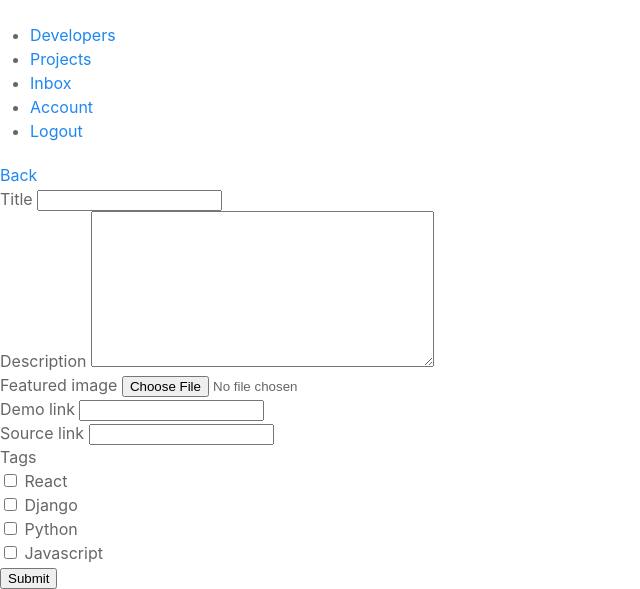
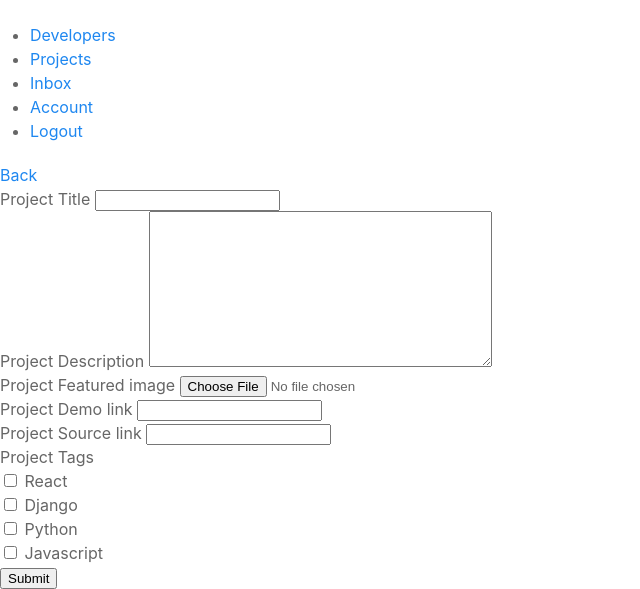
Before and after one commit to LeahGrim/devsearch, a Django app: page /projects/create-project/ in a window 1280 px wide. Shown: the part 321-910 px from the top of the page, without its empty margins (0-640 px from the left). Run offline with Django 4.2, Linux system fonts and the light colour scheme; a user stored in the database is signed in; data comes from the database, SQL or seed files in the repository; some libraries are stand-ins or nearby versions.

```diff
--- a/projects/templates/projects/project_form.html
+++ b/projects/templates/projects/project_form.html
@@ -12,7 +12,7 @@
                 {% for field in form %}
                 <!-- Input:Text -->
                 <div class="form__field">
-                    <label for="formInput#text"> {{field.label}}</label>
+                    <label for="formInput#text"> Project {{field.label}}</label>
                    {{field}}
                 </div>
                 {% endfor %}
```
